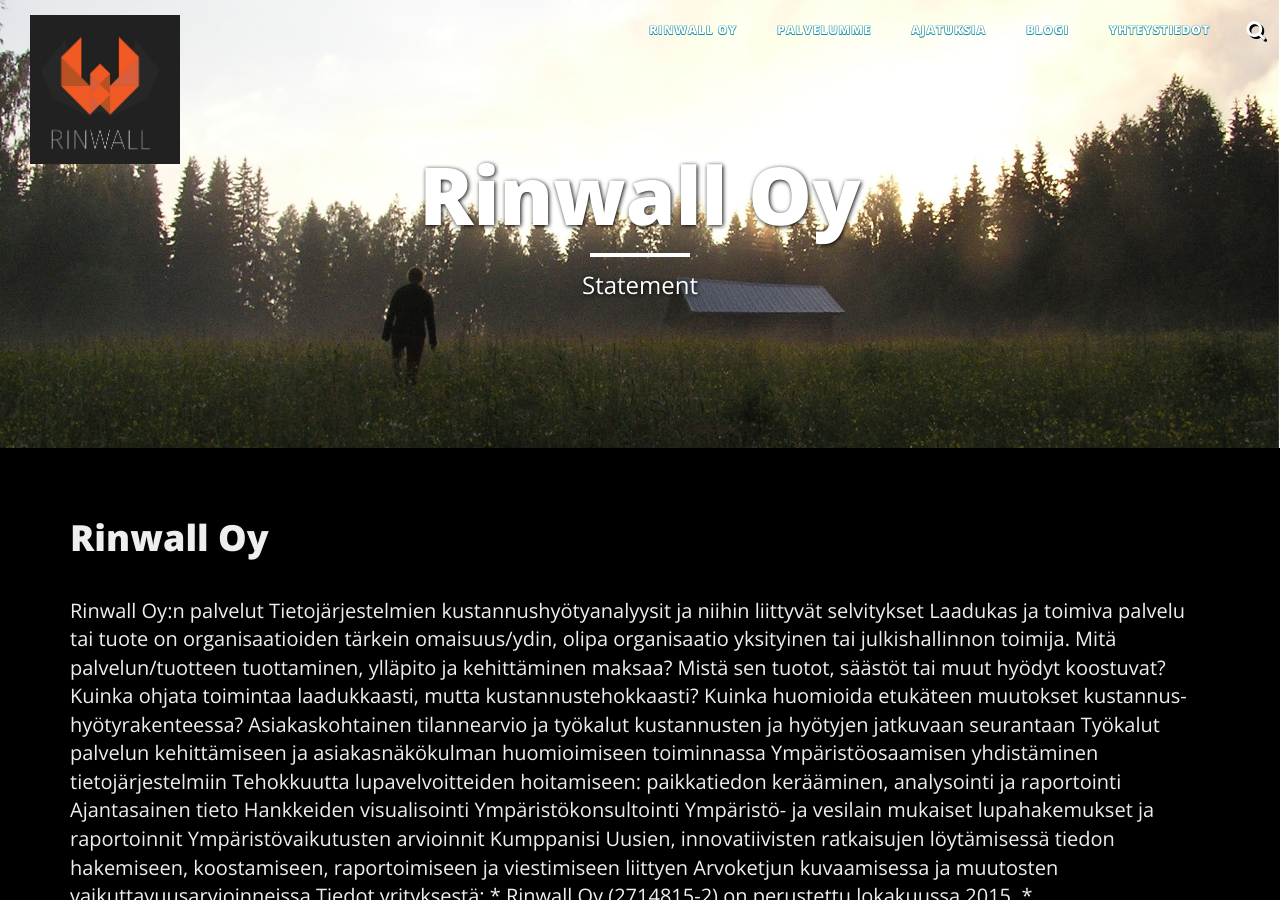
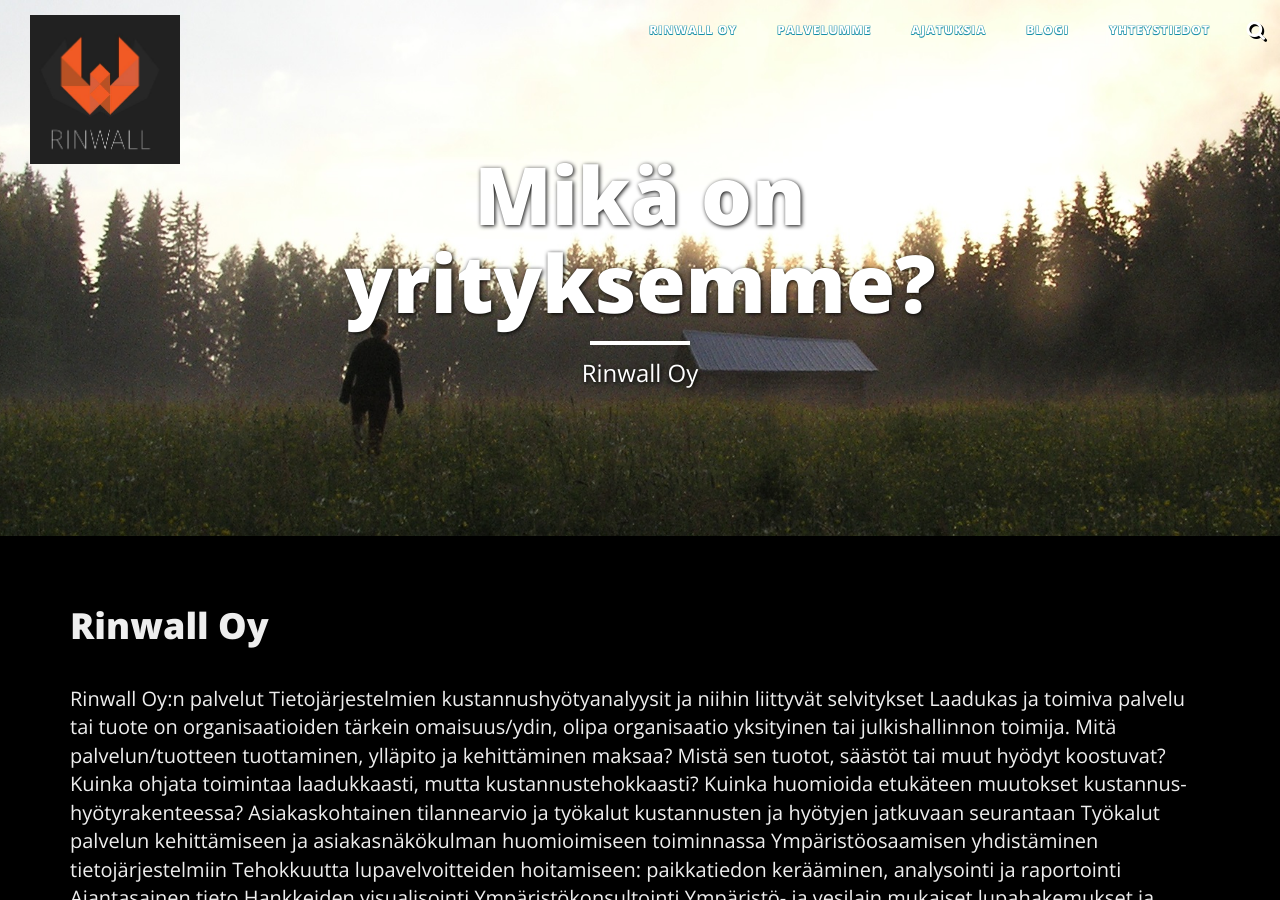
Before and after one commit to Rinwall/site, a Jekyll site: the page built from Rinwall/index.html, in a window 1280 px wide and 900 px high. Built offline with Jekyll 4.4.1, drawn with Linux system fonts in a browser that asks for light colours; nearby versions of some CDN libraries.

Commit message:
Update index.html

```diff
--- a/Rinwall/index.html
+++ b/Rinwall/index.html
@@ -1,7 +1,7 @@
 ---
 layout: page
-title: "Rinwall Oy"
-description: "Statement"
+title: "Mikä on yrityksemme?"
+description: "Rinwall Oy"
 active: about
 header-img: "img/about-bg.jpg"
 ---
```
